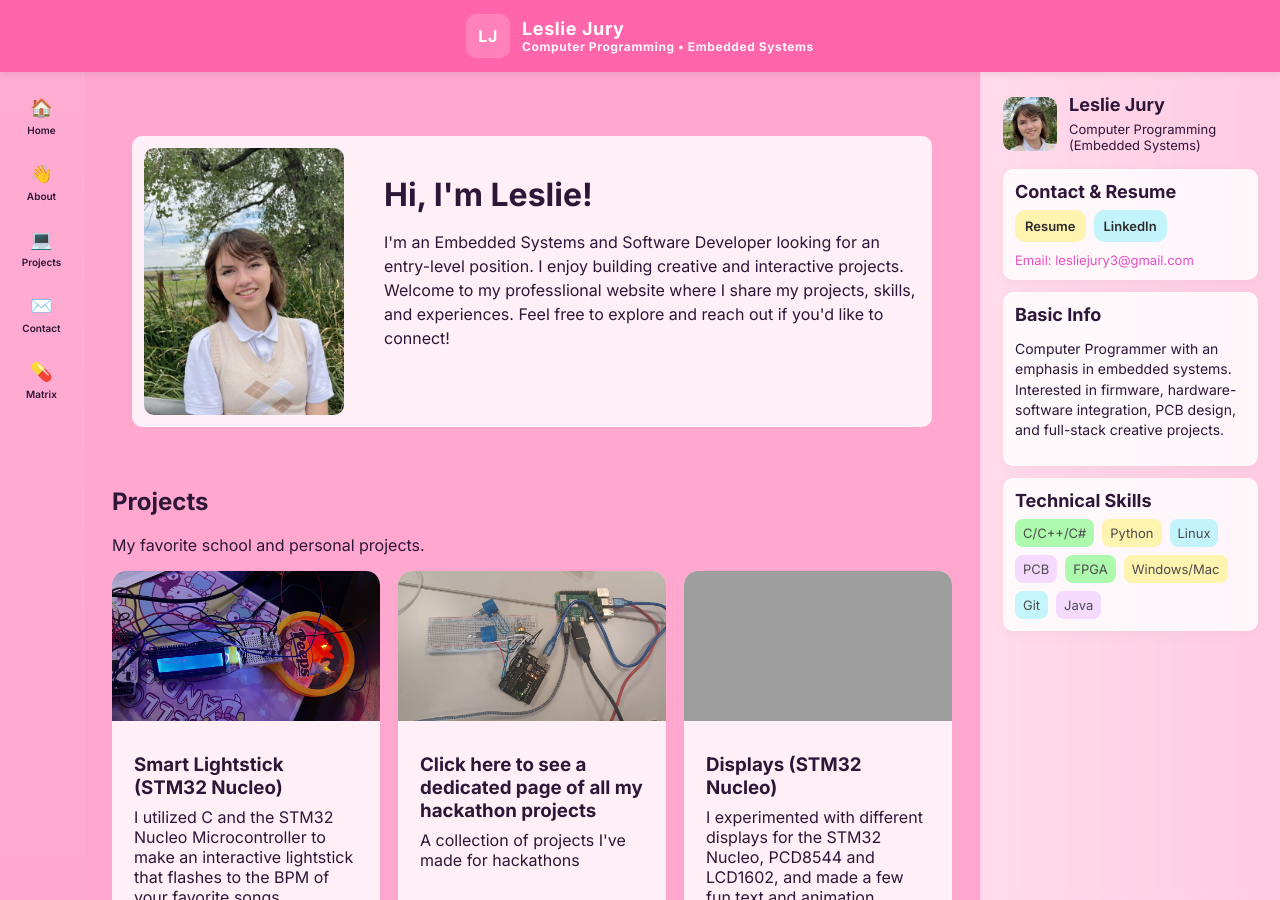
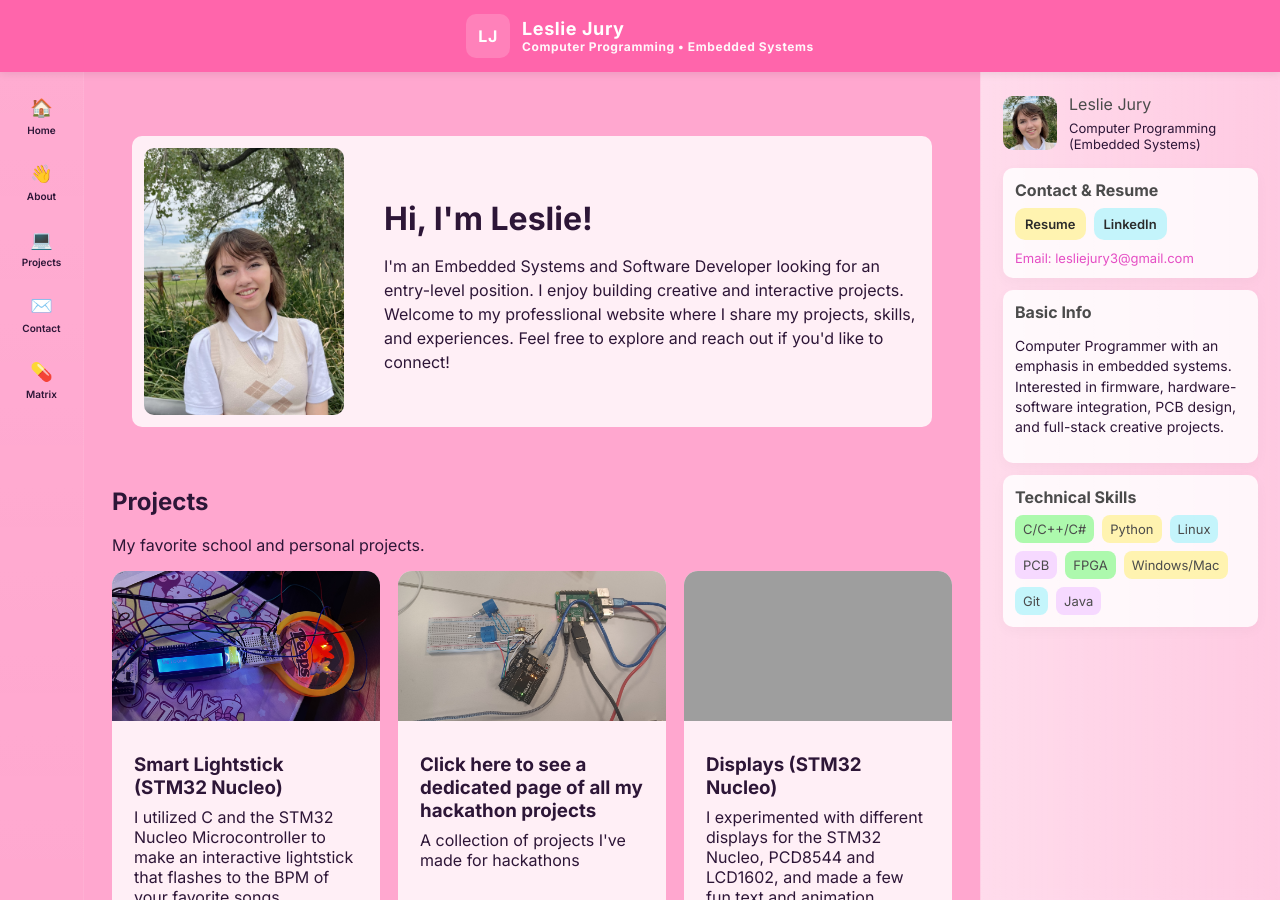
Before and after one commit to LeslieJury/lesliejury.github.io, a Jekyll site: the page built from index.html, in a window 1280 px wide and 900 px high. Built offline with Jekyll 4.4.1, drawn with Linux system fonts in a browser that asks for light colours; grey boxes are pictures that could not be loaded.

Commit message:
Aligned and made glitch effect

```diff
--- a/index.html
+++ b/index.html
@@ -11,7 +11,9 @@
     </div>
 
     <div class="hero-text">
-      <h1>Hi, I'm Leslie!</h1>
+
+      <h1 id="glitch-leslie">Hi, I'm Leslie!</h1>
+
       <p>
         I'm an Embedded Systems and Software Developer looking for an entry-level position. I enjoy building
         creative and interactive projects. Welcome to my professlional website where I share my projects, skills, and experiences.
--- a/styles.css
+++ b/styles.css
@@ -135,7 +135,45 @@
     background:linear-gradient(180deg,var(--pastel-purple),var(--pastel-blue));
     display:grid;place-items:center;color:#6b2b59;font-weight:700;font-size:18px;
 }
-.title{font-weight:700;font-size:18px;color:var(--text-color)}
+
+/* 1. Add this to your existing .card-title class (if it's not already there) */
+#glitch-leslie  {
+    /* ... your existing styles (font-size, color, etc.) ... */
+    font-weight:700;
+    color:var(--text-color);
+    margin-bottom: 10px;
+    font-size: 32px;
+    transition: text-shadow 0.1s ease;
+    width: 210px;
+    white-space: nowrap;
+}
+
+/* 2. Trigger the animation on hover */
+#glitch-leslie:hover {
+    /* Runs the keyframe animation infinitely while hovered */
+    animation: text-glitch 0.2s infinite linear alternate-reverse;
+}
+
+/* 3. The Keyframe Animation */
+@keyframes text-glitch {
+    0% {
+        text-shadow: 2px 1px 0px #ff00c1, -2px -1px 0px #00fff9;
+    }
+    25% {
+        text-shadow: -2px -2px 0px #ff00c1, 2px 2px 0px #00fff9;
+    }
+    50% {
+        text-shadow: 2px -1px 0px #ff00c1, -2px 1px 0px #00fff9;
+    }
+    75% {
+        text-shadow: -1px 2px 0px #ff00c1, 1px -2px 0px #00fff9;
+    }
+    100% {
+        text-shadow: 1px -1px 0px #ff00c1, -1px 1px 0px #00fff9;
+    }
+}
+
+
 .subtitle{font-size:13px;color:var(--text-color);margin-top:6px}
 
 .right-panel .card{ background:var(--grey-color);
@@ -302,25 +340,20 @@
 
 .hero-container {
   display: flex;
-  align-items: left;
+  align-items: center;
   gap: 40px;
   max-width: 1000px;
   margin: 0 auto;
   background: var(--grey-color);
   padding: 12px;
   border-radius: 10px;
-
 }
 
 .hero-image img {
   width: 200px;
   height: auto;
   border-radius: 10px;
-}
 
-.hero-text h1 {
-  margin-bottom: 10px;
-  font-size: 32px;
 }
 
 .hero-text p {
@@ -362,7 +395,7 @@
     color: var(--text-color);
 }
 
-/* --- Experience & Education Styles --- */
+/* Experience & Education Styles */
 
 .experience-grid {
     margin-top: 12px;
@@ -378,105 +411,30 @@
 
 
 .content-image {
-    width: 100%;       /* Tells the image to fill the space it's given... */
-    max-width: 600px;  /* ...but NEVER grow larger than 600px wide */
-    height: auto;      /* Keeps the picture from stretching or distorting */
-    display: block;    /* Allows us to center the image on the page */
-    margin: 24px auto; /* Adds space top/bottom, and centers it left/right */
-    border-radius: 8px;/* Optional: Gives it nice, soft corners to match your experience cards */
+    width: 100%;
+    max-width: 600px;
+    height: auto;
+    display: block;
+    margin: 24px auto;
+    border-radius: 8px;
 }
 
 
+/* Selection */
 ::selection {
-  background-color: #FFB6C1; /* Light Pink */
-  color: #FFFFFF; /* White */
+  background-color: var(--accent);
+  color: #FFFFFF;
 }
 
 ::-moz-selection {
-  background-color: #FFB6C1;
+  background-color: var(--accent);
   color: #FFFFFF;
 }
 
-/* 1. Setup the dark background and base font */
-.glitch-container {
-  background-color: var(--bg-color); /* Uses your theme variable! */
-  padding: 15px 30px; /* Drastically reduced the top/bottom and left/right padding */
-  text-align: center;
 
-  /* The magic properties to make it smaller: */
-  width: fit-content; /* Forces the box to shrink-wrap around the text */
-  margin: 0 auto; /* Keeps the now-smaller box perfectly centered on the page */
 
-  /* Optional: Give it that Y2K terminal vibe */
-  border: 2px solid var(--terminal-border);
-  border-radius: 4px;
-}
 
-.glitch {
-  position: relative;
-  font-size: 4rem;
-  font-weight: bold;
-  font-family: 'Courier New', Courier, monospace; /* Classic Matrix code font */
-  color: #FF1493; /* Deep Hot Pink */
-  text-shadow: 0 0 10px rgba(255, 20, 147, 0.6); /* Soft pink neon glow */
-  display: inline-block;
-  cursor: pointer;
-}
-
-/* 2. Create the two hidden clones */
-.glitch::before,
-.glitch::after {
-  content: attr(data-text); /* Pulls the text from the HTML attribute */
-  position: absolute;
-  top: 0;
-  left: 0;
-  width: 100%;
-  height: 100%;
-  background-color: var(--bg-color); /* Must match the container's background color! */
-  opacity: 0; /* Hidden by default */
-}
-
-/* 3. Style the left shift (Cyan offset) */
-.glitch::before {
-  left: 3px;
-  text-shadow: -2px 0 #00FFFF; /* Cyan chromatic aberration */
-  animation: glitch-anim-1 2s infinite linear alternate-reverse;
-}
-
-/* 4. Style the right shift (Bright Pink offset) */
-.glitch::after {
-  left: -3px;
-  text-shadow: 2px 0 #FF69B4; /* Lighter hot pink */
-  animation: glitch-anim-2 2.5s infinite linear alternate-reverse;
-}
-
-/* 5. Trigger the glitch ONLY on hover */
-.glitch:hover::before,
-.glitch:hover::after {
-  opacity: 1;
-}
-
-/* 6. The Animation Keyframes (Slicing the text) */
-/* We use clip-path to randomly show only tiny horizontal slices of the clones */
-@keyframes glitch-anim-1 {
-  0% { clip-path: inset(10% 0 60% 0); transform: translate(-2px, 1px); }
-  20% { clip-path: inset(80% 0 5% 0); transform: translate(2px, -1px); }
-  40% { clip-path: inset(30% 0 20% 0); transform: translate(-2px, 2px); }
-  60% { clip-path: inset(15% 0 80% 0); transform: translate(2px, -2px); }
-  80% { clip-path: inset(55% 0 10% 0); transform: translate(-1px, 1px); }
-  100% { clip-path: inset(40% 0 30% 0); transform: translate(1px, -1px); }
-}
-
-@keyframes glitch-anim-2 {
-  0% { clip-path: inset(25% 0 45% 0); transform: translate(2px, -1px); }
-  20% { clip-path: inset(60% 0 15% 0); transform: translate(-2px, 1px); }
-  40% { clip-path: inset(10% 0 70% 0); transform: translate(2px, -2px); }
-  60% { clip-path: inset(80% 0 5% 0); transform: translate(-2px, 2px); }
-  80% { clip-path: inset(35% 0 40% 0); transform: translate(1px, -1px); }
-  100% { clip-path: inset(5% 0 80% 0); transform: translate(-1px, 1px); }
-}
-
-/* 1. Force the canvas into the background and fix the weird spacing */
+/* Matrix*/
 #matrix-canvas {
   position: fixed !important;
   top: 0;
@@ -492,12 +450,10 @@
   display: block;
 }
 
-/* 2. Reveal it when the button is clicked */
 :root.matrix-mode #matrix-canvas {
   opacity: 1;
 }
 
-/* 3. Ensure your main site backgrounds don't hide the rain */
 :root.matrix-mode body,
 :root.matrix-mode main,
 :root.matrix-mode .wrapper,
```
